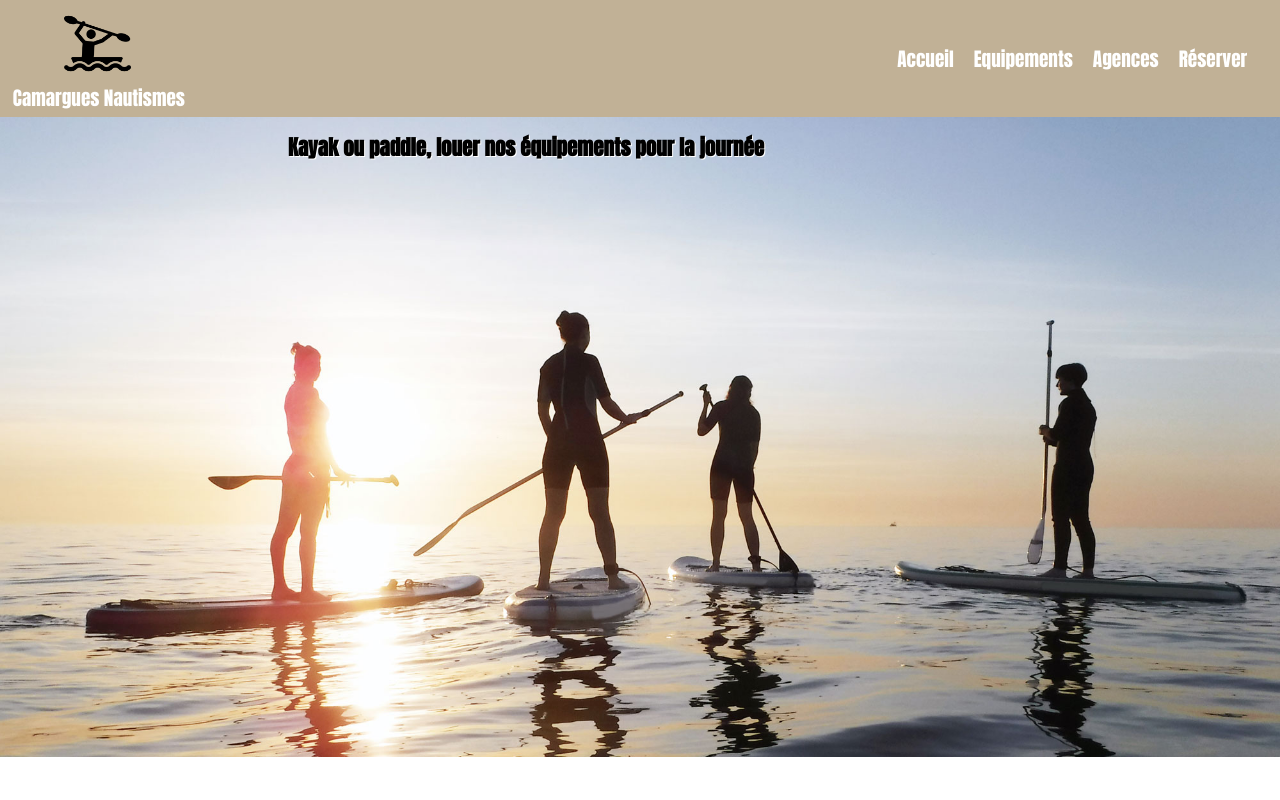
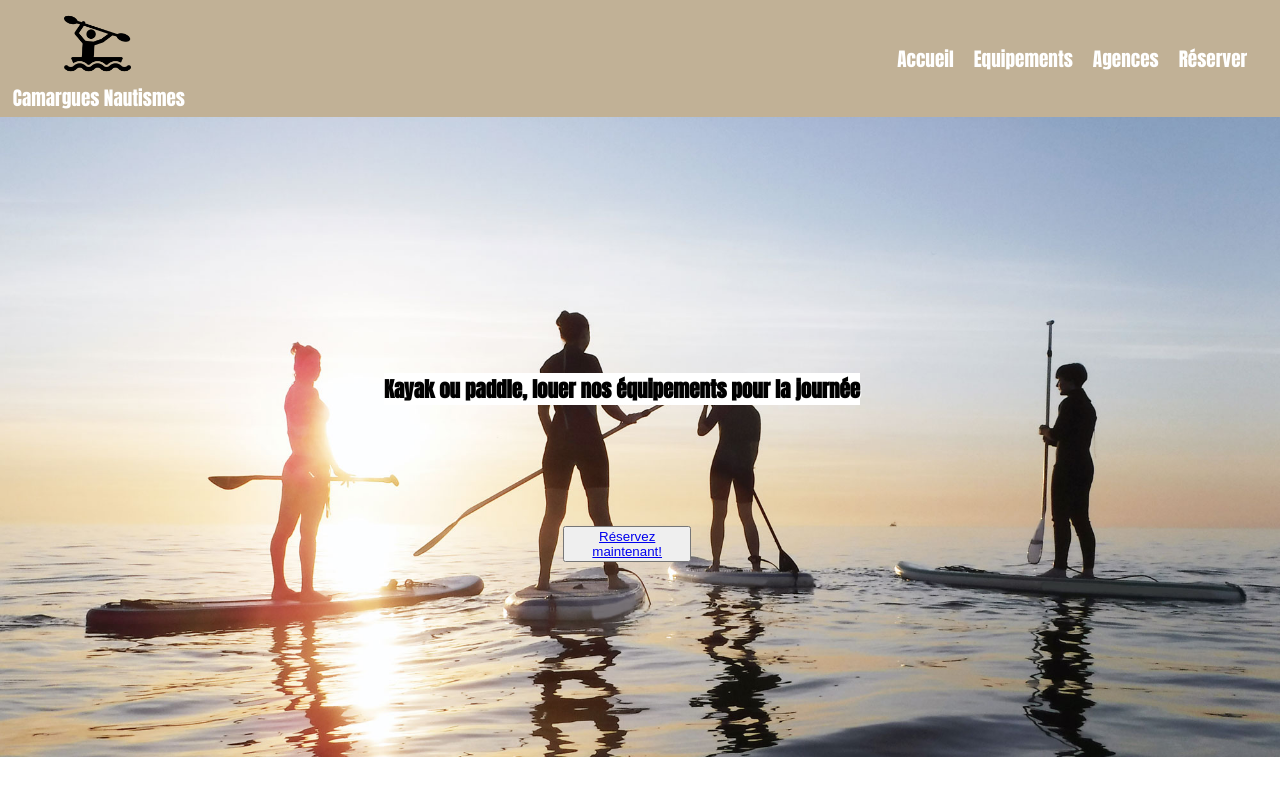
Before and after one commit to doehflip/MSPR-php, a PHP site: page / in a window 1280 px wide. Run offline with PHP 8.4, Linux system fonts and the light colour scheme.

Commit message:
22/11 fin de séance

```diff
--- a/css-js/style.css
+++ b/css-js/style.css
@@ -53,10 +53,7 @@ div.entete{
 
 }
 
-/* CSS index */
-@media screen {
-
-}
+/* CSS index (HP) */
 .image-fond{
     width: 100%;
 }
@@ -65,15 +62,18 @@ h1{
     font-size: 21px;
 
 }
-.container-main{
-    display: flex;
-}
+
 .test{
     display: flex;
-    vertical-align: middle;
     position: absolute;
-    padding: 0 22.5% 0 22.5%;
+    margin: 20% 30%;
     white-space: nowrap;
     text-shadow: 1px 1px white;
-
+    background-color: white;
 }
+.cta-hp{
+    position: absolute;
+    display: flex;
+    margin: 32% 44%;
+    width: 10%;
+}
--- a/index.php
+++ b/index.php
@@ -2,9 +2,9 @@
 include("./header-footer/header.php");
 ?>
 <div class="container-main">
-<h1 class="test">Kayak ou paddle, louer nos équipements pour la journée</h1>
-<img class="image-fond" src="./images/standup-paddle.jpeg" alt="">
-
+    <h1 class="test">Kayak ou paddle, louer nos équipements pour la journée</h1>
+    <button class="cta-hp"><a href="./demande-reserv.php">Réservez maintenant!</a></button>
+    <img class="image-fond" src="./images/standup-paddle.jpeg" alt="">
 </div>
 
 
```
